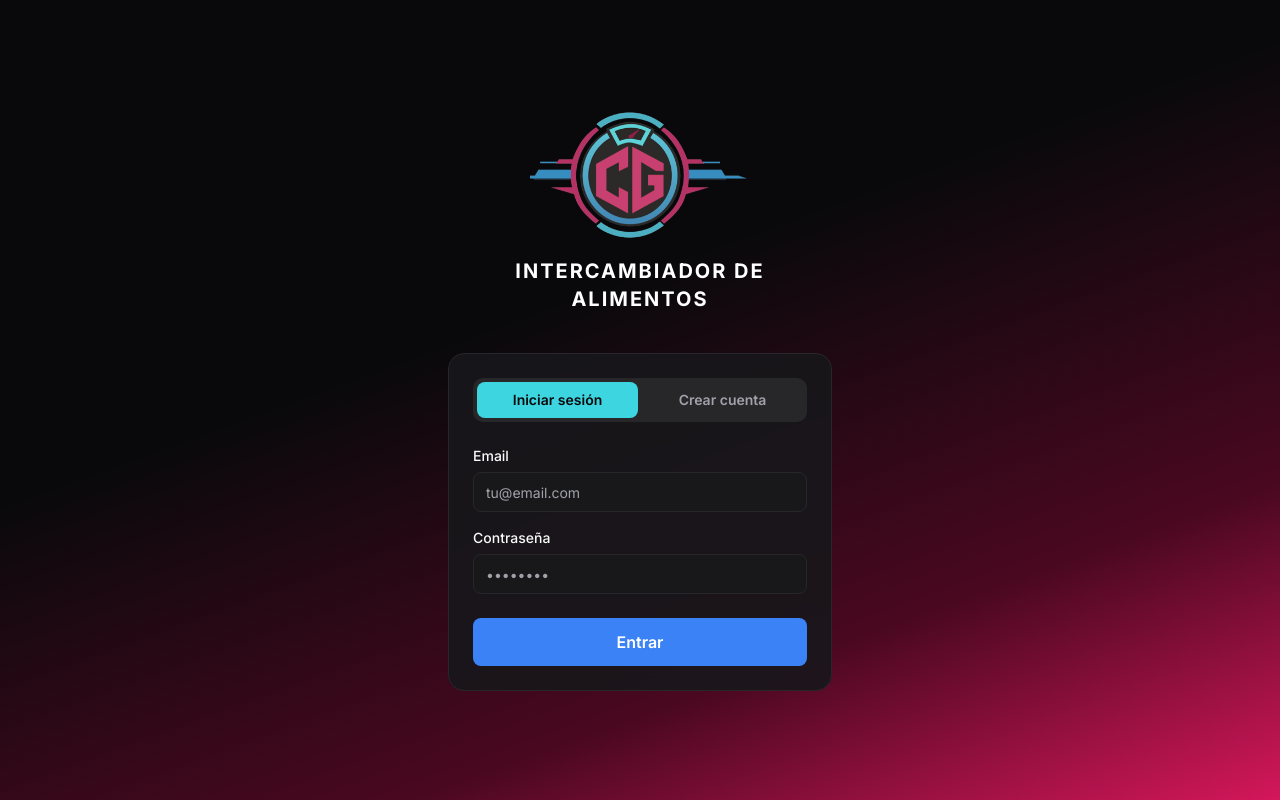
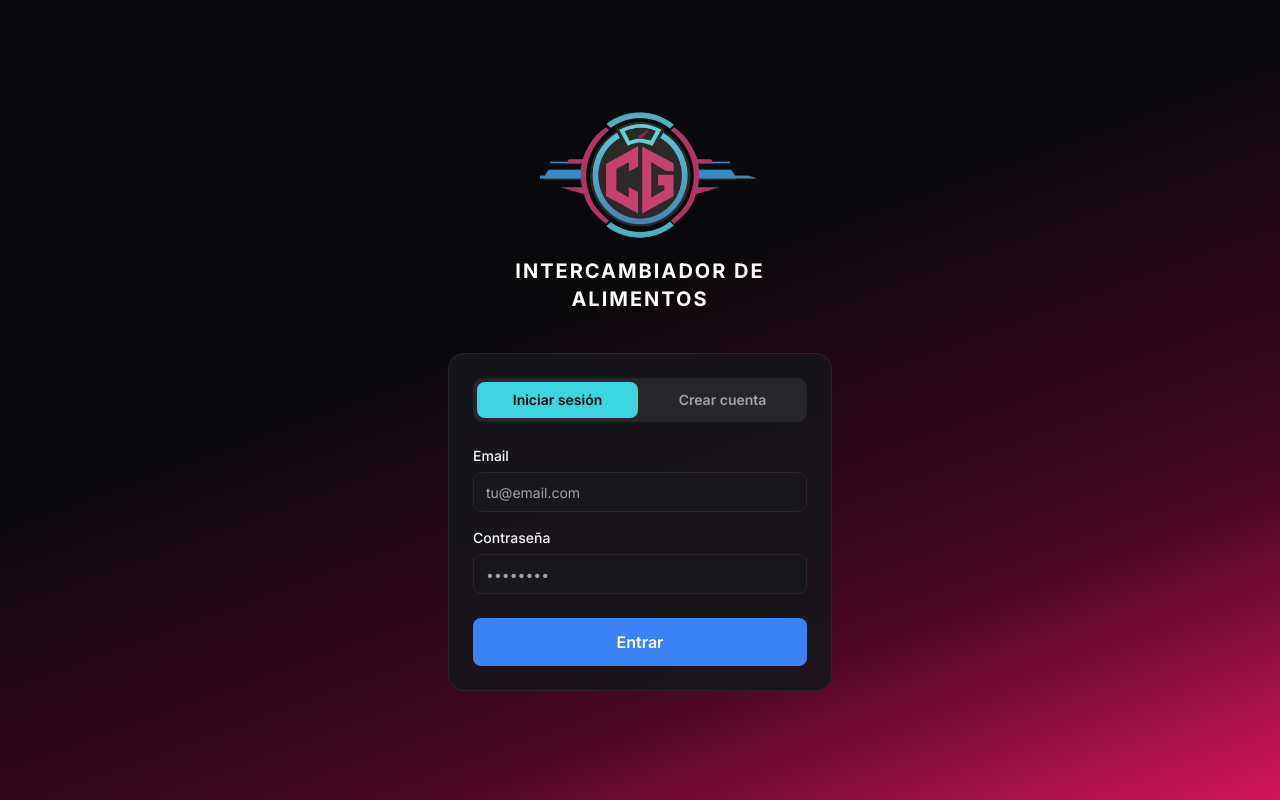
Before and after one commit to eduardoreciorol/edureciofit-calc, a Next.js app: page /login in a window 1280 px wide. Built offline with nearby package versions, Linux system fonts and the light colour scheme.

Commit message:
fix: offset logo 10px right so CG badge is visually centered

```diff
--- a/src/app/(auth)/layout.tsx
+++ b/src/app/(auth)/layout.tsx
@@ -12,7 +12,7 @@ export default function AuthLayout({ children }: { children: React.ReactNode })
           <img
             src="/logo-horizontal.png"
             alt="Creando Gigantes"
-            style={{ width: "220px", height: "auto", objectFit: "contain" }}
+            style={{ width: "220px", height: "auto", objectFit: "contain", transform: "translateX(10px)" }}
           />
           <h1 className="text-white text-xl font-bold tracking-widest uppercase text-center">
             Intercambiador de Alimentos
```
